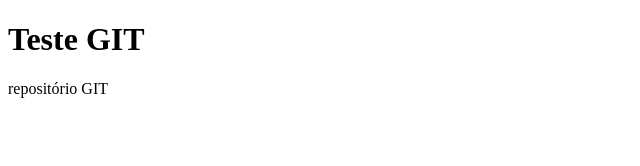
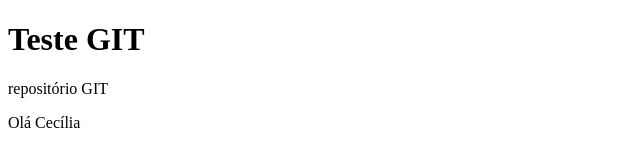
Before and after one commit to ceciireis/tutorial_teste, a plain HTML site: page index.html in a window 1280 px wide. Shown: the full height of the page, 0-640 px from the left. Drawn offline with Linux system fonts and the light colour scheme.

Commit message:
mais um p adicionado

```diff
--- a/index.html
+++ b/index.html
@@ -9,5 +9,6 @@
 <body>
     <h1>Teste GIT</h1>
     <p>repositório GIT</p>
+    <p>Olá Cecília</p>
 </body>
 </html>
```
